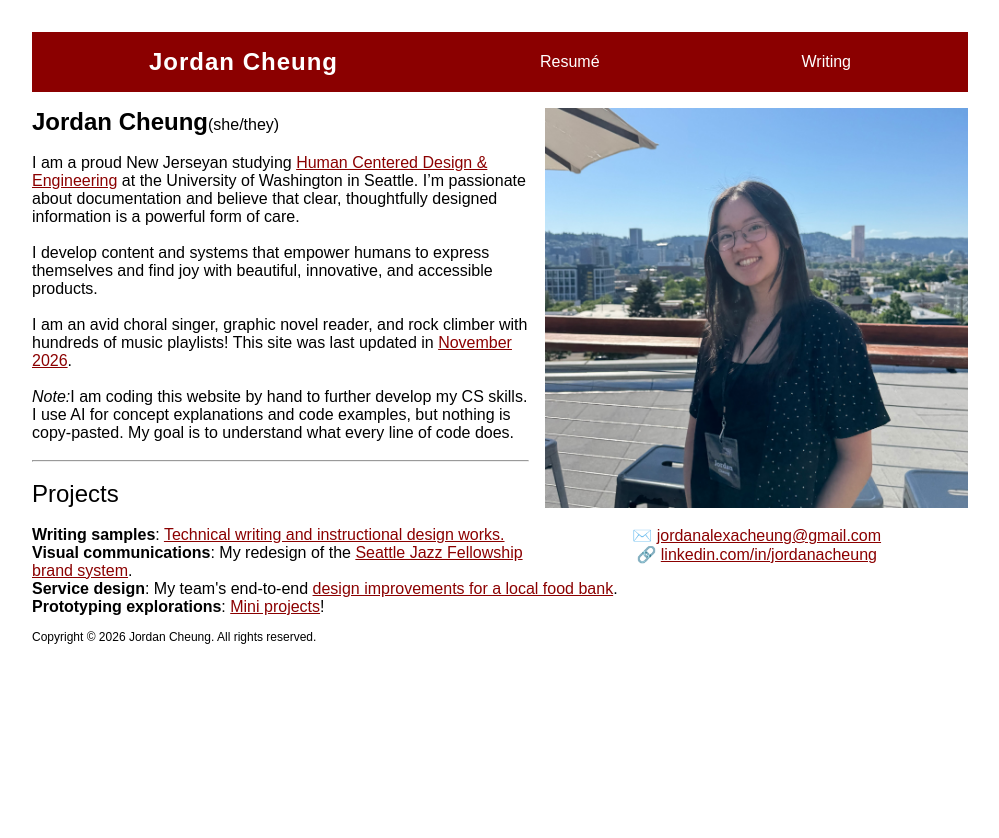
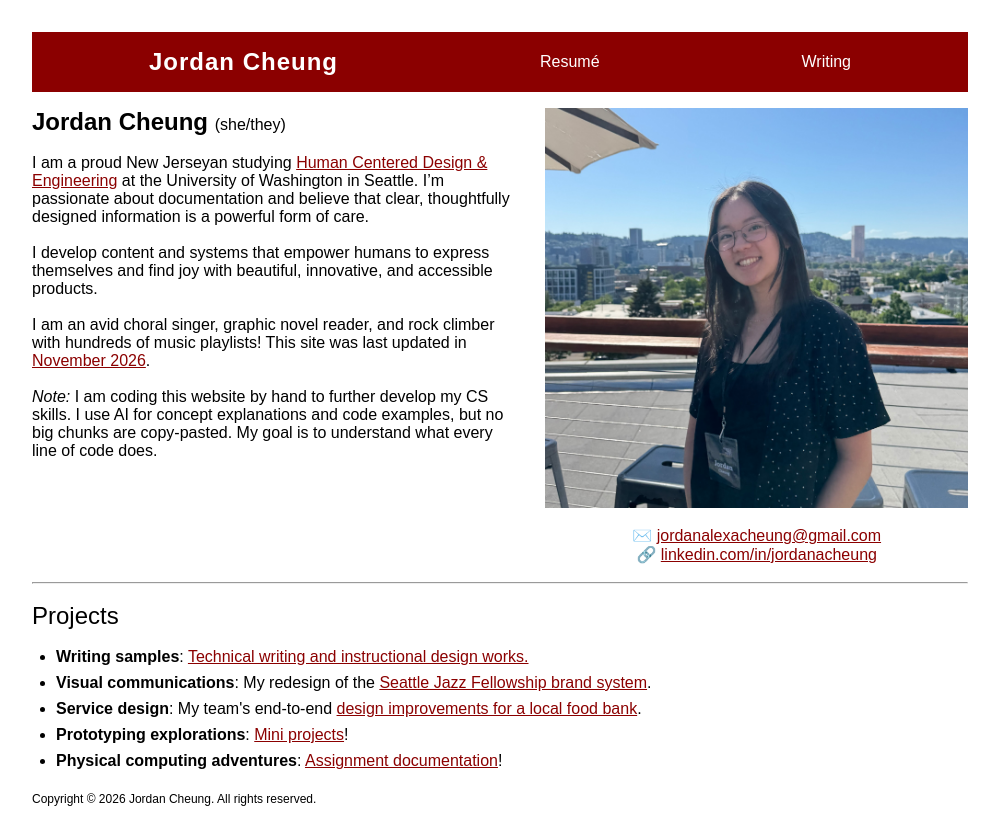
Before and after one commit to jordan-a-cheung/jordan-a-cheung.github.io, a React (Vite) app: page / in a window 1280 px wide. Shown: the whole page, without its empty margins (140-1139 px from the left). Before the commit the page ends 800 px from the top, so only its background shows below. Built offline with nearby package versions, Linux system fonts and the light colour scheme.

Commit message:
Format beautification :)

```diff
--- a/src/App.css
+++ b/src/App.css
@@ -70,12 +70,6 @@ a:visited {
   color:darkorchid;
 }
 
-.my-face {
-  float: right;
-  padding: 0 0 1rem 1rem;
-  text-align: center;
-}
-
 img,
 picture,
 video,
@@ -108,187 +102,28 @@ footer {
   text-align: center; */
 }
 
-/* .counter {
-  font-size: 16px;
-  padding: 5px 10px;
-  border-radius: 5px;
-  color: var(--accent);
-  background: var(--accent-bg);
-  border: 2px solid transparent;
-  transition: border-color 0.3s;
-  margin-bottom: 24px;
-
-  &:hover {
-    border-color: var(--accent-border);
-  }
-  &:focus-visible {
-    outline: 2px solid var(--accent);
-    outline-offset: 2px;
-  }
+.about-me {
+  display: flex;
+  flex-direction: row;
+  /* align-items: center; */
+  gap: 2rem;
 }
 
-.hero {
-  position: relative;
-
-  .base,
-  .framework,
-  .vite {
-    inset-inline: 0;
-    margin: 0 auto;
-  }
-
-  .base {
-    width: 170px;
-    position: relative;
-    z-index: 0;
-  }
-
-  .framework,
-  .vite {
-    position: absolute;
-  }
-
-  .framework {
-    z-index: 1;
-    top: 34px;
-    height: 28px;
-    transform: perspective(2000px) rotateZ(300deg) rotateX(44deg) rotateY(39deg)
-      scale(1.4);
-  }
-
-  .vite {
-    z-index: 0;
-    top: 107px;
-    height: 26px;
-    width: auto;
-    transform: perspective(2000px) rotateZ(300deg) rotateX(40deg) rotateY(39deg)
-      scale(0.8);
-  }
+.my-face {
+  /* float: right;
+  padding: 0 0 1rem 1rem; */
+  text-align: center;
+  flex-shrink: 0;
 }
 
-#center {
-  display: flex;
-  flex-direction: column;
-  gap: 25px;
-  place-content: center;
-  place-items: center;
-  flex-grow: 1;
-
-  @media (max-width: 1024px) {
-    padding: 32px 20px 24px;
-    gap: 18px;
-  }
+.bio {
+  flex: 1;
 }
 
-#next-steps {
-  display: flex;
-  border-top: 1px solid var(--border);
-  text-align: left;
-
-  & > div {
-    flex: 1 1 0;
-    padding: 32px;
-    @media (max-width: 1024px) {
-      padding: 24px 20px;
-    }
-  }
-
-  .icon {
-    margin-bottom: 16px;
-    width: 22px;
-    height: 22px;
-  }
-
-  @media (max-width: 1024px) {
-    flex-direction: column;
-    text-align: center;
-  }
+ul {
+  padding-left: 1.5rem;
 }
 
-#docs {
-  border-right: 1px solid var(--border);
-
-  @media (max-width: 1024px) {
-    border-right: none;
-    border-bottom: 1px solid var(--border);
-  }
+li {
+  margin-bottom: 0.5rem;
 }
-
-#next-steps ul {
-  list-style: none;
-  padding: 0;
-  display: flex;
-  gap: 8px;
-  margin: 32px 0 0;
-
-  .logo {
-    height: 18px;
-  }
-
-  a {
-    color: var(--text-h);
-    font-size: 16px;
-    border-radius: 6px;
-    background: var(--social-bg);
-    display: flex;
-    padding: 6px 12px;
-    align-items: center;
-    gap: 8px;
-    text-decoration: none;
-    transition: box-shadow 0.3s;
-
-    &:hover {
-      box-shadow: var(--shadow);
-    }
-    .button-icon {
-      height: 18px;
-      width: 18px;
-    }
-  }
-
-  @media (max-width: 1024px) {
-    margin-top: 20px;
-    flex-wrap: wrap;
-    justify-content: center;
-
-    li {
-      flex: 1 1 calc(50% - 8px);
-    }
-
-    a {
-      width: 100%;
-      justify-content: center;
-      box-sizing: border-box;
-    }
-  }
-}
-
-#spacer {
-  height: 88px;
-  border-top: 1px solid var(--border);
-  @media (max-width: 1024px) {
-    height: 48px;
-  }
-}
-
-.ticks {
-  position: relative;
-  width: 100%;
-
-  &::before,
-  &::after {
-    content: '';
-    position: absolute;
-    top: -4.5px;
-    border: 5px solid transparent;
-  }
-
-  &::before {
-    left: 0;
-    border-left-color: var(--border);
-  }
-  &::after {
-    right: 0;
-    border-right-color: var(--border);
-  }
-} */
--- a/src/App.jsx
+++ b/src/App.jsx
@@ -2,13 +2,14 @@
 // import heroImg from './assets/hero.png'
 // import reactLogo from './assets/react.svg'
 // import viteLogo from './assets/vite.svg'
+import jordanFace from '/jordan-in-portland.jpg'
 import './App.css'
 
 function App() {
   // const [count, setCount] = useState(0)
 
   return (
-    <>
+    <body>
       <nav className="nav-bar">
         <h1>
           <div className="wordmark">
@@ -25,17 +26,11 @@ function App() {
         </div> */}
       </nav>
 
-      <div className="my-face">
-        <img src="jordan-in-portland.jpg" height="400px" alt="Jordan on a balcony smiling with Portland in the background." />
-        <br />
-        ✉️ <a href="mailto:jordanalexacheung@gmail.com">jordanalexacheung@gmail.com</a>
-        <br />
-        🔗 <a href="https://www.linkedin.com/in/jordanacheung/">linkedin.com/in/jordanacheung</a>
-      </div>
+      <div className="about-me">
 
         <div className="bio">
           <h1>
-          <strong>Jordan Cheung</strong>
+            <strong>Jordan Cheung </strong>
             <span style={{ fontSize: '1rem' }}>(she/they)</span>
           </h1>
           <br />
@@ -47,10 +42,20 @@ function App() {
             I am an avid choral singer, graphic novel reader, and rock climber with hundreds of music playlists!
             This site was last updated in <a href="https://open.spotify.com/playlist/6Dnw8und7r5k3dzfkmC2X4?si=7aab09d2a5bf4304">November 2026</a>.
             <br /><br />
-          <i>Note:</i>
-            I am coding this website by hand to further develop my CS skills. I use AI for concept explanations and code examples, but nothing is copy-pasted.
+            <i>Note: </i>
+              I am coding this website by hand to further develop my CS skills. I use AI for concept explanations and code examples, but no big chunks are copy-pasted.
               My goal is to understand what every line of code does.
           </p>
+        </div>
+
+        <div className="my-face">
+          <img src={jordanFace} height="400px" alt="Jordan on a balcony smiling with Portland in the background." />
+          <br />
+          ✉️ <a href="mailto:jordanalexacheung@gmail.com">jordanalexacheung@gmail.com</a>
+          <br />
+          🔗 <a href="https://www.linkedin.com/in/jordanacheung/">linkedin.com/in/jordanacheung</a>
+        </div>
+
       </div>
 
       <br />
@@ -60,22 +65,20 @@ function App() {
       <div className="projects">
         <h1>Projects</h1>
         <br />
-        <p>
-          <strong>Writing samples</strong>: <a href="https://docs.google.com/document/d/1ZY5kjMerwqb-nljdBu77oV2R3gXiWMTi0CKA6PhmHTw/edit?usp=sharing" target="_blank">Technical writing and instructional design works.</a>
-          <br />
-          <strong>Visual communications</strong>: My redesign of the <a href="JC - Final Design Brief - VCD.pdf" target="_blank">Seattle Jazz Fellowship brand system</a>.
-          <br />
-          <strong>Service design</strong>: My team's end-to-end <a href="https://www.hcde.washington.edu/news/article/2026-08-25/how-hcde-students-helped-rainier-valley-food-bank-see-its-community-new" target="_blank">design improvements for a local food bank</a>.
-          <br />
-          <strong>Prototyping explorations</strong>: <a href="https://jxcheung.substack.com/t/hcde351" target="_blank">Mini projects</a>!
-        </p>
+        <ul>
+          <li><strong>Writing samples</strong>: <a href="https://docs.google.com/document/d/1ZY5kjMerwqb-nljdBu77oV2R3gXiWMTi0CKA6PhmHTw/edit?usp=sharing" target="_blank">Technical writing and instructional design works.</a></li>
+          <li><strong>Visual communications</strong>: My redesign of the <a href="JC - Final Design Brief - VCD.pdf" target="_blank">Seattle Jazz Fellowship brand system</a>.</li>
+          <li><strong>Service design</strong>: My team's end-to-end <a href="https://www.hcde.washington.edu/news/article/2026-08-25/how-hcde-students-helped-rainier-valley-food-bank-see-its-community-new" target="_blank">design improvements for a local food bank</a>.</li>
+          <li><strong>Prototyping explorations</strong>: <a href="https://jxcheung.substack.com/t/hcde351" target="_blank">Mini projects</a>!</li>
+          <li><strong>Physical computing adventures</strong>: <a href="https://jcheung321.github.io/hcde439/">Assignment documentation</a>!</li>
+        </ul>
       </div>
 
       <footer>
         <br />
         Copyright &copy; 2026 Jordan Cheung. All rights reserved.
       </footer>
-    </>
+    </body>
   )
 }
 
```
Lines whose indentation alone changed are shown as unchanged.
